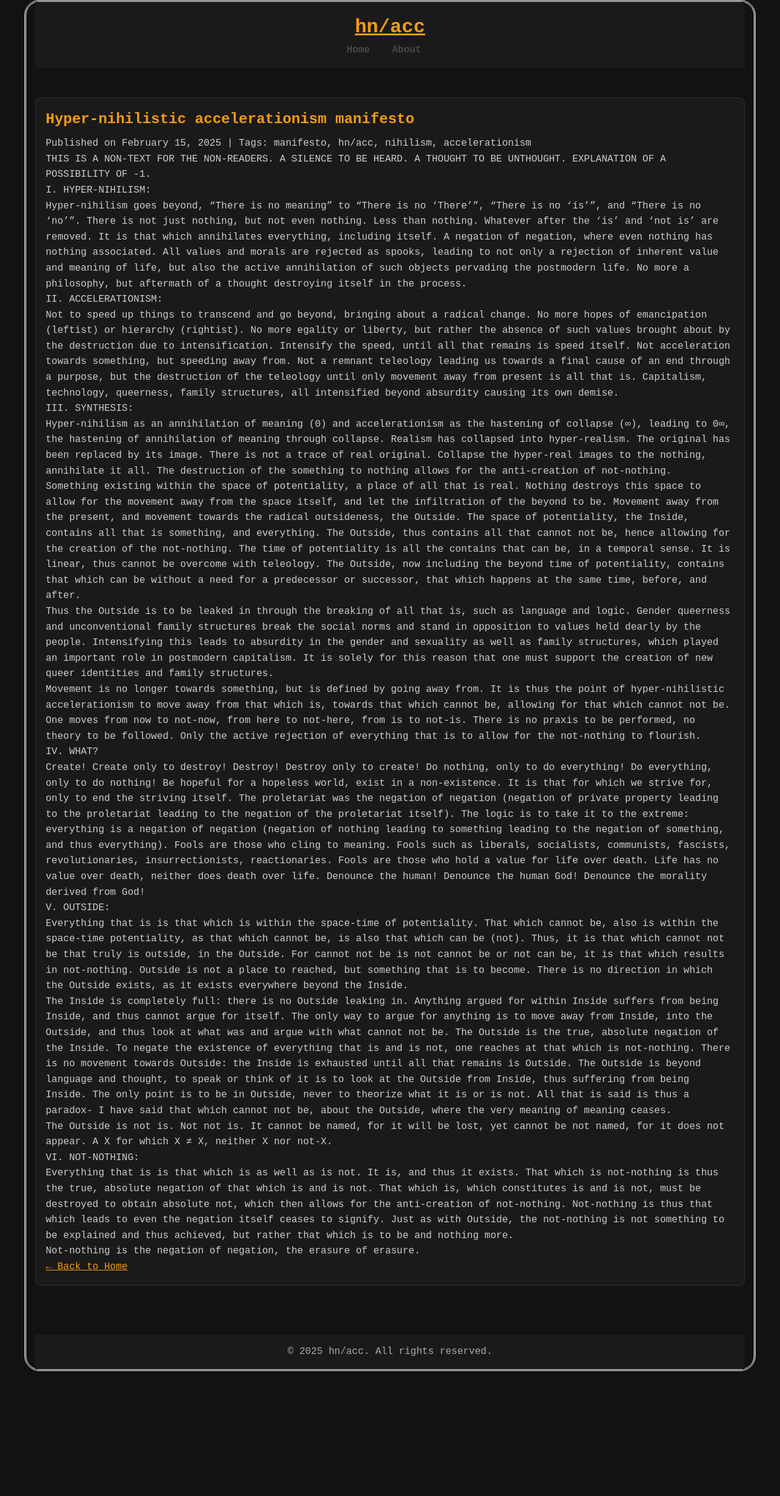
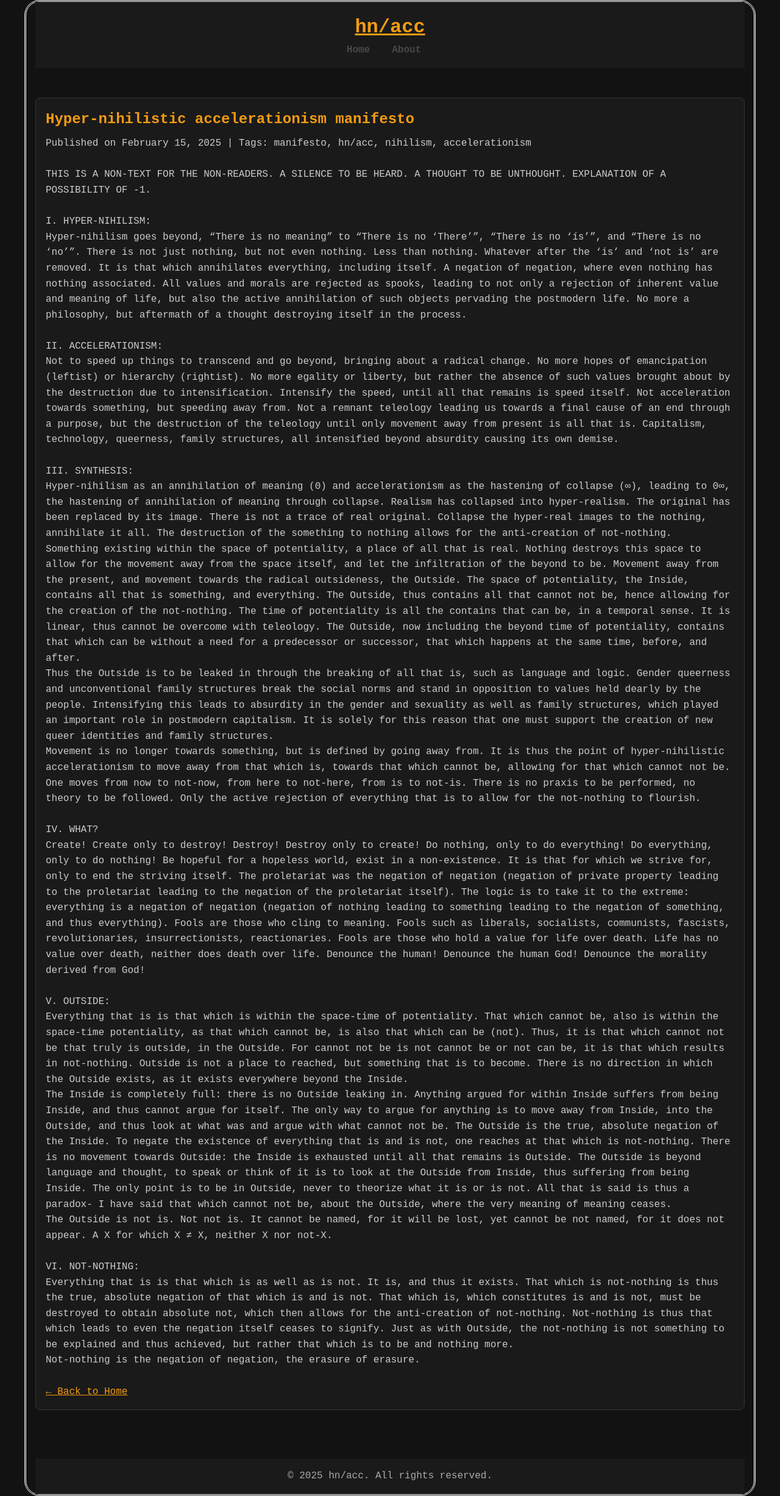
Before and after one commit to SovietOnion1608/sovietonion1608.github.io, a Jekyll site: the page built from _posts/2025-02-15-post1.md, in a window 1280 px wide. Shown: the whole page at 61% size. Built offline with Jekyll 4.4.1, drawn with Linux system fonts in a browser that asks for light colours; before the commit the page ends 2249 px from its top, so only the background shows below that.

Commit message:
Update 2025-02-15-post1.md

```diff
--- a/_posts/2025-02-15-post1.md
+++ b/_posts/2025-02-15-post1.md
@@ -5,19 +5,23 @@ date: 2025-02-15
 tags: manifesto hn/acc nihilism accelerationism
 ---
 
+<br>
 
 THIS IS A NON-TEXT FOR THE NON-READERS. A SILENCE TO BE HEARD. A THOUGHT TO BE UNTHOUGHT. EXPLANATION OF A POSSIBILITY OF -1.
 
+<br>
 
 I. HYPER-NIHILISM:
 
 Hyper-nihilism goes beyond, "There is no meaning" to "There is no 'There'", "There is no 'ís'", and "There is no 'no'". There is not just nothing, but not even nothing. Less than nothing. Whatever after the 'is' and 'not is' are removed. It is that which annihilates everything, including itself. A negation of negation, where even nothing has nothing associated. All values and morals are rejected as spooks, leading to not only a rejection of inherent value and meaning of life, but also the active annihilation of such objects pervading the postmodern life. No more a philosophy, but aftermath of a thought destroying itself in the process.
 
+<br>
 
 II. ACCELERATIONISM:
 
 Not to speed up things to transcend and go beyond, bringing about a radical change. No more hopes of emancipation (leftist) or hierarchy (rightist). No more egality or liberty, but rather the absence of such values brought about by the destruction due to intensification. Intensify the speed, until all that remains is speed itself. Not acceleration towards something, but speeding away from. Not a remnant teleology leading us towards a final cause of an end through a purpose, but the destruction of the teleology until only movement away from present is all that is. Capitalism, technology, queerness, family structures, all intensified beyond absurdity causing its own demise.
 
+<br>
 
 III. SYNTHESIS:
 
@@ -29,11 +33,13 @@ Thus the Outside is to be leaked in through the breaking of all that is, such as
 
 Movement is no longer towards something, but is defined by going away from. It is thus the point of hyper-nihilistic accelerationism to move away from that which is, towards that which cannot be, allowing for that which cannot not be. One moves from now to not-now, from here to not-here, from is to not-is. There is no praxis to be performed, no theory to be followed. Only the active rejection of everything that is to allow for the not-nothing to flourish.
 
+<br>
 
 IV. WHAT?
 
 Create! Create only to destroy! Destroy! Destroy only to create! Do nothing, only to do everything! Do everything, only to do nothing! Be hopeful for a hopeless world, exist in a non-existence. It is that for which we strive for, only to end the striving itself. The proletariat was the negation of negation (negation of private property leading to the proletariat leading to the negation of the proletariat itself). The logic is to take it to the extreme: everything is a negation of negation (negation of nothing leading to something leading to the negation of something, and thus everything). Fools are those who cling to meaning. Fools such as liberals, socialists, communists, fascists, revolutionaries, insurrectionists, reactionaries. Fools are those who hold a value for life over death. Life has no value over death, neither does death over life. Denounce the human! Denounce the human God! Denounce the morality derived from God!
 
+<br>
 
 V. OUTSIDE:
 
@@ -43,9 +49,12 @@ The Inside is completely full: there is no Outside leaking in. Anything argued f
 
 The Outside is not is. Not not is. It cannot be named, for it will be lost, yet cannot be not named, for it does not appear. A X for which X ≠ X, neither X nor not-X.
 
+<br>
 
 VI. NOT-NOTHING:
 
 Everything that is is that which is as well as is not. It is, and thus it exists. That which is not-nothing is thus the true, absolute negation of that which is and is not. That which is, which constitutes is and is not, must be destroyed to obtain absolute not, which then allows for the anti-creation of not-nothing. Not-nothing is thus that which leads to even the negation itself ceases to signify. Just as with Outside, the not-nothing is not something to be explained and thus achieved, but rather that which is to be and nothing more.
 
 Not-nothing is the negation of negation, the erasure of erasure.
+
+<br>
```
